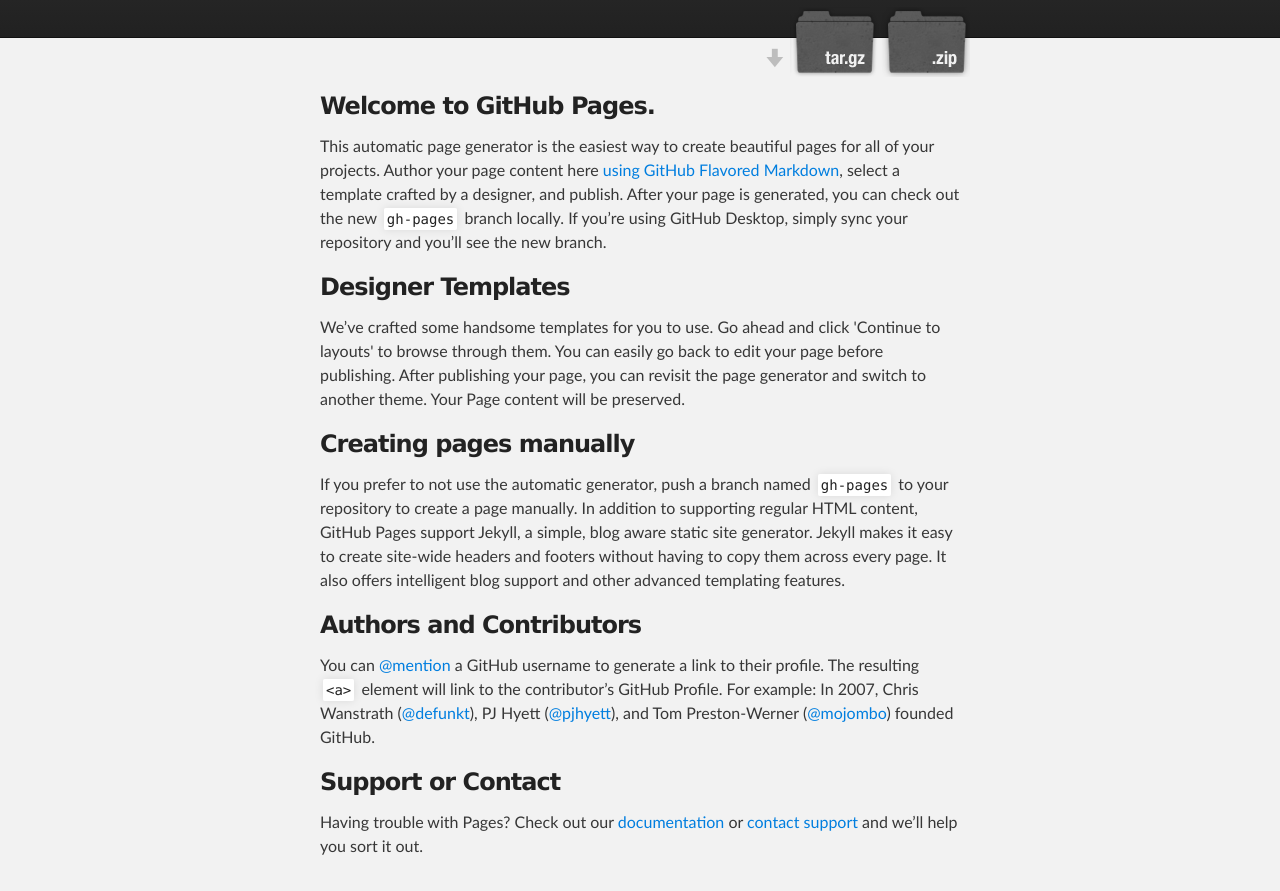
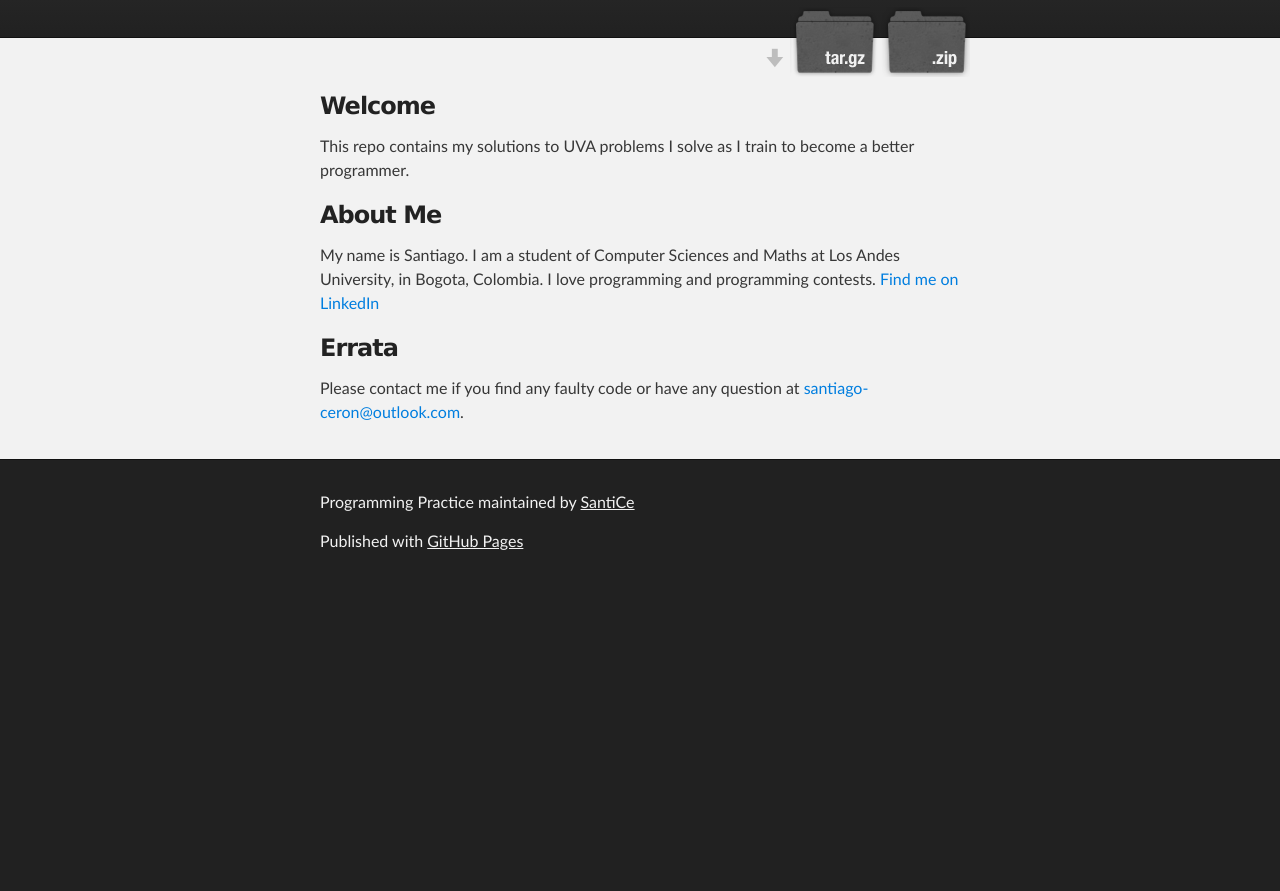
Before and after one commit to SantiCe/ProgrammingPractice, a plain HTML site: page index.html in a window 1280 px wide. Shown: the part 172-1063 px from the top of the page. After the commit the page ends 800 px from the top, so only its background shows below. Drawn offline with Linux system fonts and the light colour scheme.

```diff
--- a/index.html
+++ b/index.html
@@ -4,11 +4,11 @@
   <head>
     <meta charset='utf-8'>
     <meta http-equiv="X-UA-Compatible" content="chrome=1">
-    <meta name="description" content="Programmingpractice : Solutions to UVA problems.">
+    <meta name="description" content="Programming Practice : Solutions to UVA problems.">
 
     <link rel="stylesheet" type="text/css" media="screen" href="stylesheets/stylesheet.css">
 
-    <title>Programmingpractice</title>
+    <title>Programming Practice</title>
   </head>
 
   <body>
@@ -18,7 +18,7 @@
         <header class="inner">
           <a id="forkme_banner" href="https://github.com/SantiCe/ProgrammingPractice">View on GitHub</a>
 
-          <h1 id="project_title">Programmingpractice</h1>
+          <h1 id="project_title">Programming Practice</h1>
           <h2 id="project_tagline">Solutions to UVA problems.</h2>
 
             <section id="downloads">
@@ -32,36 +32,27 @@
     <div id="main_content_wrap" class="outer">
       <section id="main_content" class="inner">
         <h3>
-<a id="welcome-to-github-pages" class="anchor" href="#welcome-to-github-pages" aria-hidden="true"><span class="octicon octicon-link"></span></a>Welcome to GitHub Pages.</h3>
+<a id="welcome" class="anchor" href="#welcome" aria-hidden="true"><span class="octicon octicon-link"></span></a>Welcome</h3>
 
-<p>This automatic page generator is the easiest way to create beautiful pages for all of your projects. Author your page content here <a href="https://guides.github.com/features/mastering-markdown/">using GitHub Flavored Markdown</a>, select a template crafted by a designer, and publish. After your page is generated, you can check out the new <code>gh-pages</code> branch locally. If you’re using GitHub Desktop, simply sync your repository and you’ll see the new branch.</p>
+<p>This repo contains my solutions to UVA problems I solve as I train to become a better programmer. </p>
 
 <h3>
-<a id="designer-templates" class="anchor" href="#designer-templates" aria-hidden="true"><span class="octicon octicon-link"></span></a>Designer Templates</h3>
+<a id="about-me" class="anchor" href="#about-me" aria-hidden="true"><span class="octicon octicon-link"></span></a>About Me</h3>
 
-<p>We’ve crafted some handsome templates for you to use. Go ahead and click 'Continue to layouts' to browse through them. You can easily go back to edit your page before publishing. After publishing your page, you can revisit the page generator and switch to another theme. Your Page content will be preserved.</p>
+<p>My name is Santiago. I am a student of Computer Sciences and Maths at Los Andes University, in Bogota, Colombia. I love programming and programming contests.
+<a href="https://co.linkedin.com/in/santiagoceron">Find me on LinkedIn</a></p>
 
 <h3>
-<a id="creating-pages-manually" class="anchor" href="#creating-pages-manually" aria-hidden="true"><span class="octicon octicon-link"></span></a>Creating pages manually</h3>
+<a id="errata" class="anchor" href="#errata" aria-hidden="true"><span class="octicon octicon-link"></span></a>Errata</h3>
 
-<p>If you prefer to not use the automatic generator, push a branch named <code>gh-pages</code> to your repository to create a page manually. In addition to supporting regular HTML content, GitHub Pages support Jekyll, a simple, blog aware static site generator. Jekyll makes it easy to create site-wide headers and footers without having to copy them across every page. It also offers intelligent blog support and other advanced templating features.</p>
-
-<h3>
-<a id="authors-and-contributors" class="anchor" href="#authors-and-contributors" aria-hidden="true"><span class="octicon octicon-link"></span></a>Authors and Contributors</h3>
-
-<p>You can <a href="https://github.com/blog/821" class="user-mention">@mention</a> a GitHub username to generate a link to their profile. The resulting <code>&lt;a&gt;</code> element will link to the contributor’s GitHub Profile. For example: In 2007, Chris Wanstrath (<a href="https://github.com/defunkt" class="user-mention">@defunkt</a>), PJ Hyett (<a href="https://github.com/pjhyett" class="user-mention">@pjhyett</a>), and Tom Preston-Werner (<a href="https://github.com/mojombo" class="user-mention">@mojombo</a>) founded GitHub.</p>
-
-<h3>
-<a id="support-or-contact" class="anchor" href="#support-or-contact" aria-hidden="true"><span class="octicon octicon-link"></span></a>Support or Contact</h3>
-
-<p>Having trouble with Pages? Check out our <a href="https://help.github.com/pages">documentation</a> or <a href="https://github.com/contact">contact support</a> and we’ll help you sort it out.</p>
+<p>Please contact me if you find any faulty code or have any question at <a href="mailto:santiago-ceron@outlook.com">santiago-ceron@outlook.com</a>. </p>
       </section>
     </div>
 
     <!-- FOOTER  -->
     <div id="footer_wrap" class="outer">
       <footer class="inner">
-        <p class="copyright">Programmingpractice maintained by <a href="https://github.com/SantiCe">SantiCe</a></p>
+        <p class="copyright">Programming Practice maintained by <a href="https://github.com/SantiCe">SantiCe</a></p>
         <p>Published with <a href="https://pages.github.com">GitHub Pages</a></p>
       </footer>
     </div>
```
Also changed, not shown: params.json (+1 -1 lines).
